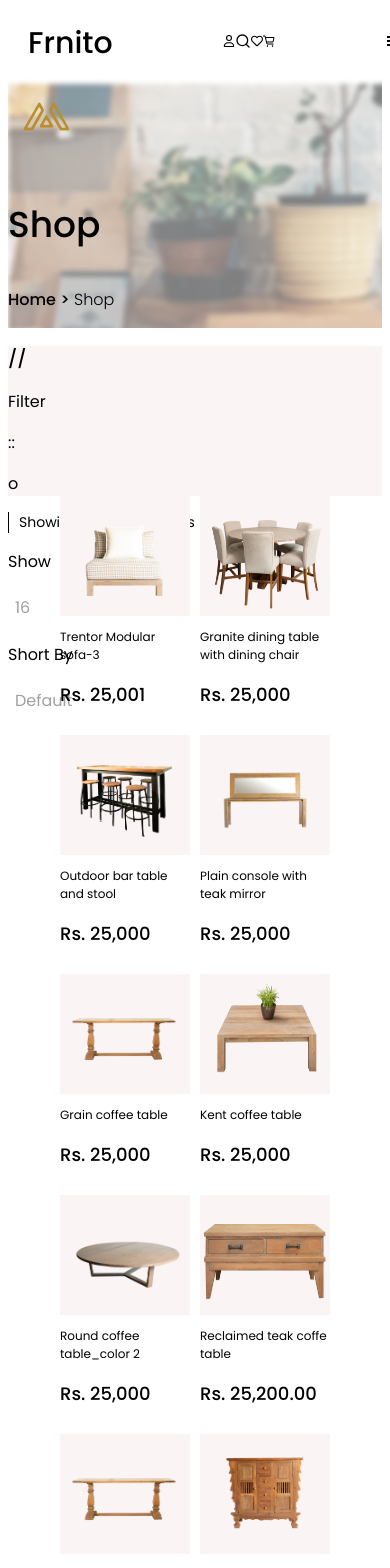
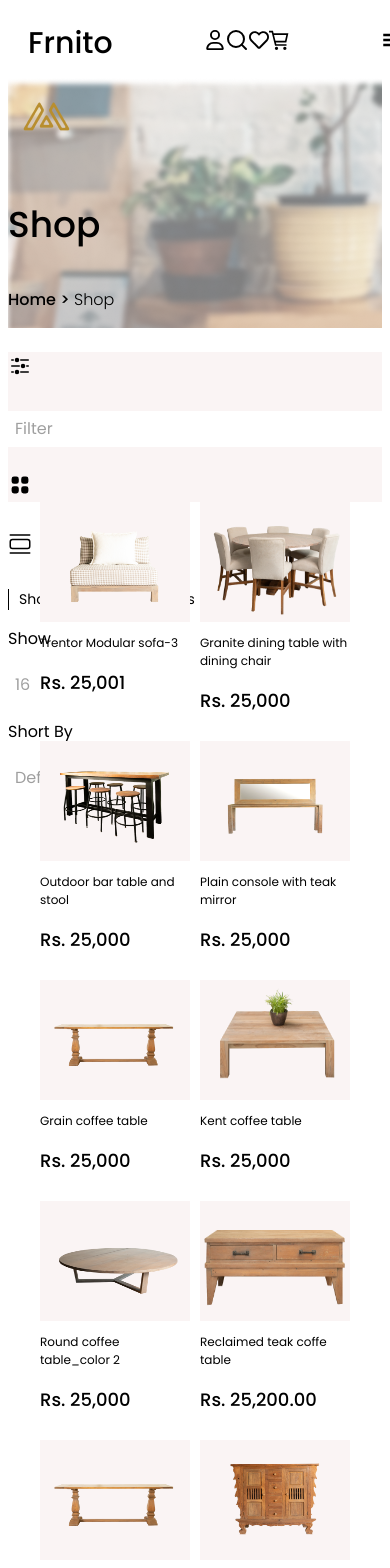
Before and after one commit to Umarmajeed711/furniture, a Next.js app: page /shop in a window 390 px wide. Shown: the top 1568 px of the page. Built offline with nearby package versions, Linux system fonts and the light colour scheme.

Commit message:
furniture

```diff
--- a/src/app/CheckOut/page.tsx
+++ b/src/app/CheckOut/page.tsx
@@ -1,7 +1,6 @@
 "use client";
 
 import "./checkOut.css";
-import { Image } from "react-bootstrap";
 import { HeroSection } from "../components/HeroSection";
 import { useFormik } from "formik";
 import * as yup from "yup";
--- a/src/app/Contact/page.tsx
+++ b/src/app/Contact/page.tsx
@@ -3,13 +3,12 @@ import { HiLocationMarker } from "react-icons/hi";
 import { FaPhone } from "react-icons/fa6";
 import { GoClockFill } from "react-icons/go";
 import "./contact.css";
-import { Image } from "react-bootstrap";
 import { HeroSection } from "../components/HeroSection";
 import { Properties } from "../components/properties";
 import { useFormik } from "formik";
 import * as yup from "yup";
 
-export const page = () => {
+export const Contact = () => {
   // contact Validation
   const contactValidation = yup.object({
     name: yup.string().required("name is required"),
@@ -199,4 +198,4 @@ export const page = () => {
   );
 };
 
-export default page;
+export default Contact;
--- a/src/app/MyAccount/page.tsx
+++ b/src/app/MyAccount/page.tsx
@@ -1,7 +1,7 @@
 "use client";
 import { useFormik } from "formik";
 import "./account.css";
-import { Image } from "react-bootstrap";
+// import { Image } from "react-bootstrap";
 import * as yup from "yup";
 import { HeroSection } from "../components/HeroSection";
 import { Properties } from "../components/properties";
--- a/src/app/Style.css
+++ b/src/app/Style.css
@@ -152,6 +152,10 @@
   width: 100%;
 }
 
+.time{
+  font-size: 22px;
+  font-weight: 500;
+}
 
 /* Our Instagram  */
 .ourInstagram {
--- a/src/app/components/Navbar.tsx
+++ b/src/app/components/Navbar.tsx
@@ -63,11 +63,6 @@ export const Navbar = () => {
                 <p><Link href="/Cart" className="link"><GrCart/></Link></p>
 
 
-
-                {/* <p><FaRegUser /></p>
-                <p><FiSearch/></p>
-                <p><FaRegHeart /></p>
-                <p><GrCart/></p> */}
             </div>
 
 
--- a/src/app/components/TopPics.tsx
+++ b/src/app/components/TopPics.tsx
@@ -4,7 +4,7 @@ import './component.css'
 export const TopPics = () => {
   return (
     <div>
-         <div className="mt-5 grid-container ">
+         <div className="mt-5 topPics-grid-container ">
           <div className="mycards p-2">
             <div className="ImageDiv">
             <Image src="/ToppicsForyou/TrentorSofa.png" alt="" className="ImageHeight" />
--- a/src/app/components/component.css
+++ b/src/app/components/component.css
@@ -46,7 +46,7 @@
 
 /* Top Pics */
 
-.grid-container {
+.topPics-grid-container {
   display: grid;
   grid-template-columns: repeat(auto-fit, 300px);
   justify-content: center;
@@ -107,7 +107,7 @@
     color: #9f9f9f;
   }
 
-  .grid-container {
+  .topPics-grid-container {
     display: grid;
     grid-template-columns: repeat(auto-fit, 225px);
     justify-content: center;
@@ -137,7 +137,7 @@
 
     }
 
-    .grid-container {
+    .topPics-grid-container {
       display: grid;
       grid-template-columns: repeat(auto-fit, 250px);
       justify-content: center;
@@ -184,7 +184,7 @@
     }
 
     /* Top pics */
-    .grid-container {
+    .topPics-grid-container {
       display: grid;
       grid-template-columns: repeat(auto-fit, 200px);
       justify-content: center;
@@ -197,9 +197,9 @@
 
 
 @media (max-width: 465px) {
-  .grid-container {
+  .topPics-grid-container {
     display: grid;
-    grid-template-columns: repeat(auto-fit, 130px);
+    grid-template-columns: repeat(auto-fit, 145px);
     justify-content: center;
     gap: 10px;
   }
--- a/src/app/components/footer.css
+++ b/src/app/components/footer.css
@@ -59,7 +59,7 @@ input{
     }
 
     .link{
-        font-size: 12px !important;
+        font-size: 15px !important;
     }
     input{
         font-size: 12px !important;
--- a/src/app/components/navbar.css
+++ b/src/app/components/navbar.css
@@ -51,7 +51,9 @@ ul li {
   display: flex;
   justify-content: space-between;
   align-items: center;
+  font-size: 24px;
 }
+
 
 .sideBar {
   position: fixed;
@@ -80,7 +82,7 @@ ul li {
 .sideBarLinks li {
   width: 100%;
   text-align: center;
-  padding: 5px;
+  padding: 7px;
 }
 .sideBarLinks li:hover,
 .sideBarLinksli:active {
@@ -115,6 +117,10 @@ ul li {
 
   .hideOnPc {
     display: block !important;
+    font-size: 20px;
+  }
+  .nav-icons .link{
+    font-size: 20px !important;
   }
 }
 
@@ -123,6 +129,6 @@ ul li {
     width: 100vw;
   }
   .link {
-    font-size: 16px !important;
+    font-size: 15px !important;
   }
 }
--- a/src/app/shop/page.tsx
+++ b/src/app/shop/page.tsx
@@ -2,7 +2,11 @@ import { Image } from "react-bootstrap";
 import "./shop.css";
 import { HeroSection } from "../components/HeroSection";
 import { Properties } from "../components/properties";
+import { HiAdjustmentsHorizontal } from "react-icons/hi2";
+import { HiViewGrid } from "react-icons/hi";
+import { BsViewList } from "react-icons/bs";
 const Shop = () => {
+
   return (
     <div>
 
@@ -15,15 +19,14 @@ const Shop = () => {
       <div className="filter mt-5 d-flex justify-content-center align-items-center">
         <div
           className="container row "
-
         >
           {/* filter icons div */}
           <div className="d-flex align-items-center justify-content-evenly col-12 col-md-6 gap-4">
             <div className="d-flex gap-3">
-              <p className="price">//</p>
-              <p>Filter</p>
-              <p>::</p>
-              <p>o</p>
+              <p className="filterIcons"><HiAdjustmentsHorizontal/></p>
+              <p className="whiteDiv">Filter</p>
+              <p className="filterIcons"><  HiViewGrid/></p>
+              <p className="filterIcons"><BsViewList/></p>
             </div>
 
             <div>
@@ -63,7 +66,6 @@ const Shop = () => {
               src="/ToppicsForyou/Granite dining table with dining chair 1.png"
               alt=""
               className="ImageHeight"
-
             />
             </div>
 
--- a/src/app/shop/shop.css
+++ b/src/app/shop/shop.css
@@ -74,6 +74,9 @@
   line-height: 36px;
 }
 
+.filterIcons{
+  font-size: 24px;
+}
 @media (max-width: 1399px) {
 }
 
```
Also changed, not shown: src/app/components/Home.tsx (+8 -7 lines).
